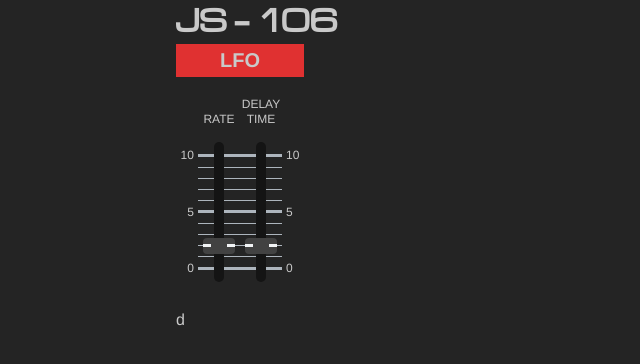
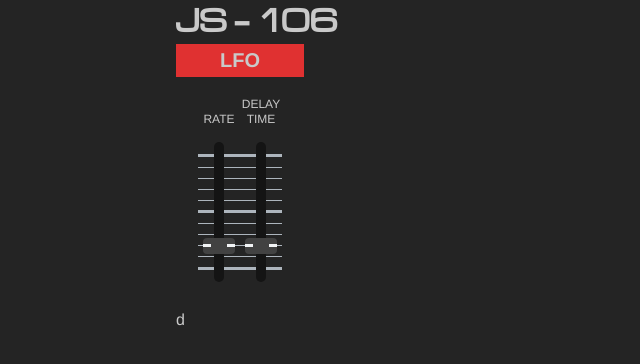
Before and after one commit to HodeonArtz/js-106, a React (Vite) app: page / in a window 1280 px wide. Shown: the top 364 px of the page, without its empty margins (0-640 px from the left). Built offline with nearby package versions, Linux system fonts and the light colour scheme.

Commit message:
feat: make line labels on slider only appear when mouse hovered

```diff
--- a/src/components/layout/gen/JunoSliderGroup.tsx
+++ b/src/components/layout/gen/JunoSliderGroup.tsx
@@ -1,6 +1,7 @@
 import { ReactNode } from 'react';
 import { IconMinus, IconPlus } from '@tabler/icons-react';
 import { Group, Stack, Text } from '@mantine/core';
+import { useHover } from '@mantine/hooks';
 import JunoSlider from '@/components/gen/JunoSlider';
 import { SLIDER_HEIGHT, SLIDER_Y_PADDING } from '@/components/Sizes';
 
@@ -20,9 +21,10 @@
 }
 
 const JunoSliderGroup = ({ controllers, allowNegativeValues = false }: Props) => {
+  const { hovered, ref } = useHover();
   return (
-    <Group align="end" justify="center" gap={0} pos="relative" mx="sm">
-      <Lines centeredRange={allowNegativeValues} />
+    <Group ref={ref} align="end" justify="center" gap={0} pos="relative" mx="sm">
+      <Lines centeredRange={allowNegativeValues} areLabelsShown={hovered} />
       {controllers.map(({ label, allowNegativeValues = false }, i) => {
         return (
           <Stack align="center" key={i}>
@@ -43,7 +45,13 @@
   <Text size="xs">{children}</Text>
 );
 
-const Lines = ({ centeredRange }: { centeredRange: boolean }) => {
+const Lines = ({
+  centeredRange,
+  areLabelsShown,
+}: {
+  centeredRange: boolean;
+  areLabelsShown: boolean;
+}) => {
   const fullRangeLines: HighlightedLine[] = [
     { label: <LineLabel>0</LineLabel>, position: 0 },
     { label: <LineLabel>5</LineLabel>, position: 5 },
@@ -86,6 +94,7 @@
               }}
               className="relative m-0 flex w-full items-center justify-center"
             >
+              {areLabelsShown && (
                 <div
                   style={{ width: `${128 + 15}%` }}
                   className="absolute flex items-center justify-between"
@@ -103,6 +112,7 @@
                     ''
                   )}
                 </div>
+              )}
             </div>
           );
         })}
```
Lines whose indentation alone changed are shown as unchanged.
